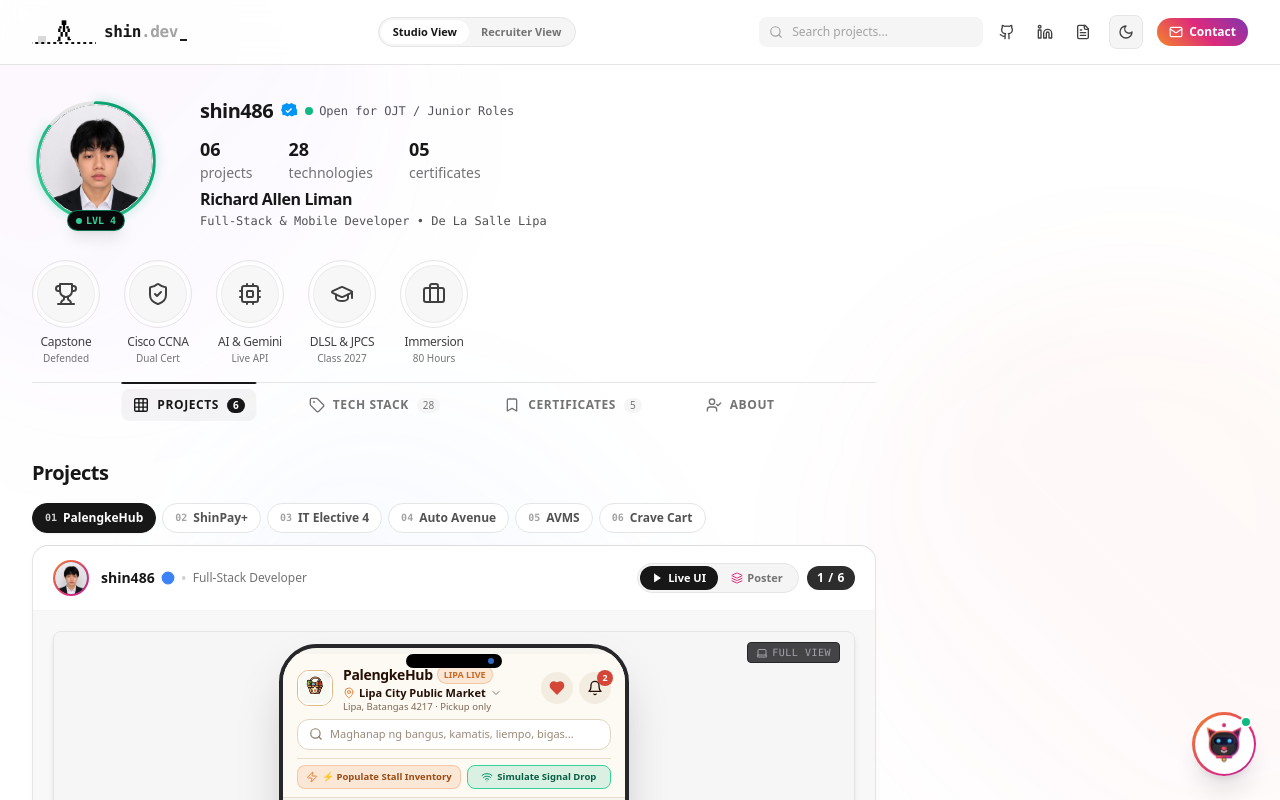
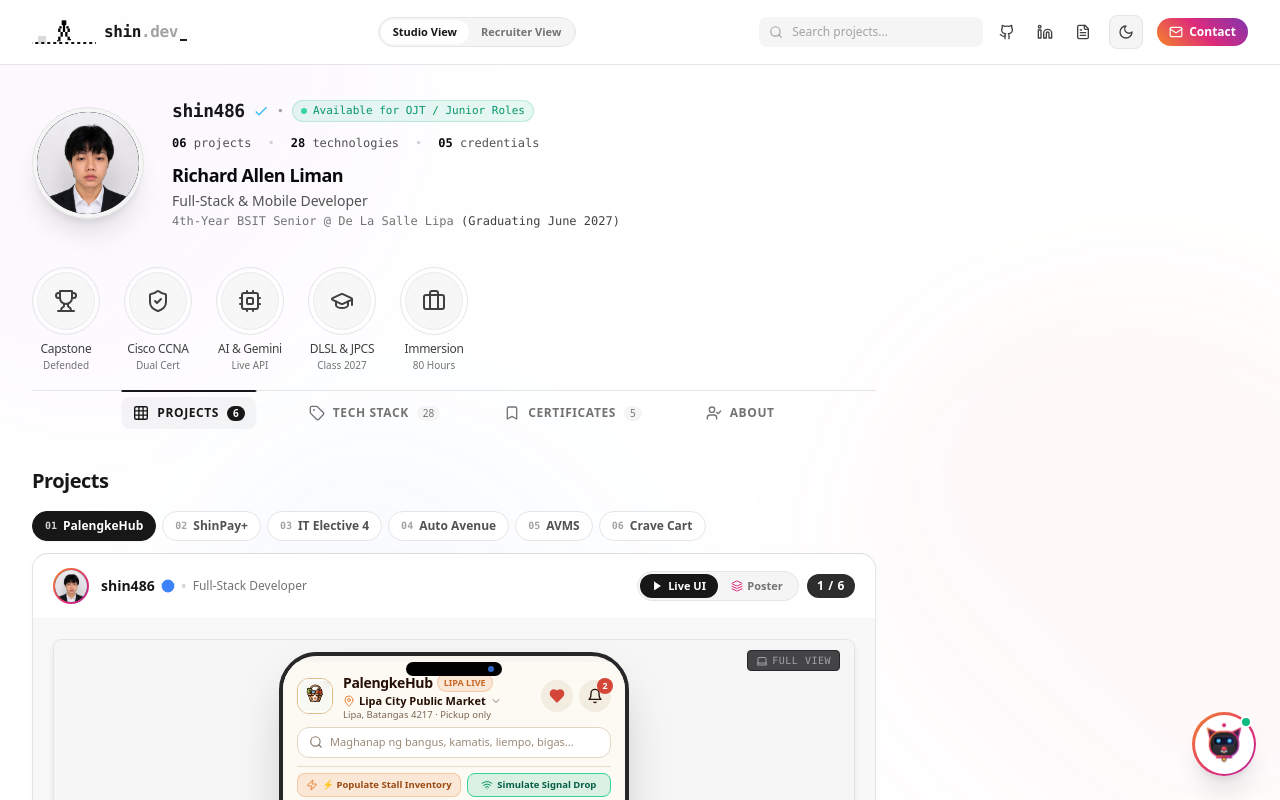
Before and after one commit to shin486/richard-allen-portfolio, a Next.js app: page / in a window 1280 px wide. Shown: the top 800 px of the page. Built offline with nearby package versions, Linux system fonts and the light colour scheme.

Commit message:
refactor(profile-header): strip arcade clutter, professionalize avatar frame, and streamline bio hierarchy

```diff
--- a/components/ProfileHeader.tsx
+++ b/components/ProfileHeader.tsx
@@ -1,213 +1,110 @@
 "use client";
 
-import React, { useEffect, useState } from "react";
+import React from "react";
 import Image from "next/image";
 import { profileData } from "@/data/profile";
 import profilePic from "@/assets/PROFILEPIC.png";
-import { ProfileStats } from "./ProfileStats";
-import { VerifiedBadge } from "./VerifiedBadge";
 
 interface ProfileHeaderProps {
   onSelectTab: (tab: string) => void;
   onNavigateToSection: (sectionId: string) => void;
 }
 
-/**
- * Calculates live BSIT degree completion percentage toward June 2, 2027.
- * Start of 4-year BSIT: August 15, 2023 -> Target Graduation: June 2, 2027.
- */
-function calculateGraduationXp(): number {
-  const startMs = new Date("2023-08-15T00:00:00+08:00").getTime();
-  const gradMs = new Date("2027-06-02T00:00:00+08:00").getTime();
-  const now = new Date();
-
-  if (now.getTime() >= gradMs) {
-    now.setFullYear(2026);
-  }
-
-  const clampedNow = Math.max(startMs, Math.min(now.getTime(), gradMs));
-  const rawPct = Math.round(((clampedNow - startMs) / (gradMs - startMs)) * 100);
-  return Math.max(75, Math.min(97, rawPct));
-}
-
-const CIRCUMFERENCE = 2 * Math.PI * 54; // ≈ 339.292
-
 export const ProfileHeader: React.FC<ProfileHeaderProps> = ({
   onSelectTab,
   onNavigateToSection,
 }) => {
-  const [targetPct, setTargetPct] = useState<number>(85);
-  const [animatedPct, setAnimatedPct] = useState<number>(0);
-  const [showTooltip, setShowTooltip] = useState<boolean>(false);
-
-  useEffect(() => {
-    const pct = calculateGraduationXp();
-    setTargetPct(pct);
-
-    // Smooth mechanical fill on initial load
-    const timer = setTimeout(() => {
-      setAnimatedPct(pct);
-    }, 180);
-
-    return () => clearTimeout(timer);
-  }, []);
-
-  const strokeDashoffset = CIRCUMFERENCE * (1 - animatedPct / 100);
-
   return (
-    <section id="profile-header" className="pt-4 sm:pt-6 md:pt-8 pb-2 sm:pb-3">
-      {/* Unified Responsive Instagram Profile Header */}
-      <div className="grid grid-cols-[auto_1fr] items-center sm:items-start gap-x-4 sm:gap-x-7 md:gap-x-10">
-        {/* Column 1: Circular Avatar with SVG Progress Ring & Pinned LVL 4 Badge */}
-        <div className="col-start-1 row-start-1 sm:row-span-2 relative flex flex-col items-center flex-shrink-0">
-          <div
-            className="relative group cursor-pointer"
-            onClick={() => setShowTooltip((prev) => !prev)}
-            onMouseEnter={() => setShowTooltip(true)}
-            onMouseLeave={() => setShowTooltip(false)}
-            role="button"
-            tabIndex={0}
-            onKeyDown={(e) => {
-              if (e.key === "Enter" || e.key === " ") {
-                e.preventDefault();
-                setShowTooltip((prev) => !prev);
-              }
-            }}
-            aria-label="View BSIT Graduation Progress"
-          >
-            {/* SVG Circular Progress Ring */}
-            <div className="relative w-24 h-24 sm:w-28 sm:h-28 md:w-32 md:h-32 flex items-center justify-center transition-transform duration-300 group-hover:scale-[1.03]">
-              <svg
-                viewBox="0 0 120 120"
-                className="w-full h-full select-none overflow-visible"
-                aria-label={`Graduation progress: ${targetPct}% toward June 2027`}
-              >
-                <defs>
-                  <linearGradient
-                    id="emeraldProgressGradient"
-                    x1="0%"
-                    y1="0%"
-                    x2="100%"
-                    y2="100%"
-                  >
-                    <stop offset="0%" stopColor="#34d399" />
-                    <stop offset="100%" stopColor="#059669" />
-                  </linearGradient>
-                </defs>
-
-                {/* Background Track */}
-                <circle
-                  cx="60"
-                  cy="60"
-                  r="54"
-                  strokeWidth="4"
-                  className="stroke-neutral-200 dark:stroke-zinc-800"
-                  fill="transparent"
-                />
-
-                {/* Progress Stroke with Subtle Emerald Glow */}
-                <circle
-                  cx="60"
-                  cy="60"
-                  r="54"
-                  strokeWidth="4"
-                  stroke="url(#emeraldProgressGradient)"
-                  fill="transparent"
-                  strokeDasharray={CIRCUMFERENCE.toFixed(2)}
-                  strokeDashoffset={strokeDashoffset.toFixed(2)}
-                  strokeLinecap="round"
-                  transform="rotate(-90 60 60)"
-                  style={{
-                    filter: "drop-shadow(0 0 5px rgba(16, 185, 129, 0.4))",
-                    transition: "stroke-dashoffset 1s cubic-bezier(0.16, 1, 0.3, 1)",
-                  }}
-                />
-              </svg>
-
-              {/* Inner Circular Avatar Image with gap */}
-              <div className="absolute inset-[6px] sm:inset-[7px] rounded-full overflow-hidden bg-neutral-900 border border-neutral-100 dark:border-zinc-800 shadow-sm">
+    <section id="profile-header" className="pt-4 sm:pt-6 md:pt-8 pb-4 sm:pb-5">
+      <div className="flex flex-col sm:flex-row items-start sm:items-center gap-4 sm:gap-7">
+        {/* Step 1: Clean, High-End Avatar Frame (No SVG ring, No level badge, No tooltip) */}
+        <div className="relative w-20 h-20 sm:w-28 sm:h-28 rounded-full p-1 bg-neutral-100 dark:bg-zinc-900 border border-neutral-200 dark:border-zinc-800 shadow-xl flex-shrink-0">
+          <div className="relative w-full h-full rounded-full overflow-hidden bg-neutral-900">
             <Image
               src={profilePic}
               alt={profileData.name}
               fill
-                  sizes="(max-width: 640px) 96px, 128px"
-                  className="object-cover"
+              sizes="(max-width: 640px) 80px, 112px"
+              className="w-full h-full rounded-full object-cover object-top filter contrast-[1.02]"
               priority
-                />
-              </div>
-
-              {/* Pinned LVL 4 Badge overlapping bottom */}
-              <div className="absolute -bottom-1.5 left-1/2 -translate-x-1/2 bg-zinc-950 border border-emerald-500/60 text-emerald-400 font-mono text-[10px] font-semibold px-2 py-0.5 rounded-full shadow-lg flex items-center gap-1 select-none z-20 whitespace-nowrap">
-                <span className="w-1.5 h-1.5 rounded-full bg-emerald-400 animate-pulse" />
-                LVL 4
-              </div>
-            </div>
-
-            {/* Interactive Milestone Tooltip */}
-            <div
-              className={`absolute left-1/2 -translate-x-1/2 top-full mt-2.5 z-40 w-60 sm:w-64 p-3 rounded-lg bg-zinc-950 text-zinc-100 border border-zinc-800 shadow-2xl transition-all duration-200 pointer-events-none font-mono text-left ${
-                showTooltip
-                  ? "opacity-100 translate-y-0 scale-100"
-                  : "opacity-0 -translate-y-1 scale-95 pointer-events-none"
-              }`}
-            >
-              <div className="flex items-center justify-between pb-1.5 border-b border-zinc-800">
-                <div className="flex items-center gap-1.5 text-xs font-semibold text-zinc-100">
-                  <span className="w-2 h-2 rounded-full bg-emerald-400" />
-                  <span>BSIT Senior • Level 4</span>
-                </div>
-                <span className="text-[10px] font-bold text-emerald-400">
-                  {targetPct}%
-                </span>
-              </div>
-              <p className="text-[11px] text-zinc-400 mt-1.5 leading-snug">
-                {targetPct}% Completed to Graduation (Target: June 2027)
-              </p>
-              <p className="text-[10px] text-zinc-500 mt-1">
-                De La Salle Lipa • Lipa City, Batangas
-              </p>
-            </div>
-          </div>
-        </div>
-
-        {/* Column 2: Username & Stats */}
-        <div className="col-start-2 row-start-1 flex flex-col justify-center gap-1.5 sm:gap-2.5 min-w-0">
-          {/* Handle Row with Verified Badge & Availability */}
-          <div className="flex flex-wrap items-center gap-x-2 gap-y-1">
-            <span className="font-bold sm:font-semibold text-base sm:text-xl text-neutral-900 dark:text-zinc-100 tracking-tight">
-              {profileData.username}
-            </span>
-            <div
-              title="Verified Developer Profile — De La Salle Lipa"
-              className="cursor-help inline-flex items-center"
-            >
-              <VerifiedBadge className="w-4 h-4 sm:w-4.5 sm:h-4.5 text-sky-400" />
-            </div>
-            <span className="inline-flex items-center gap-1.5 text-[10.5px] sm:text-xs font-mono text-zinc-600 dark:text-zinc-400">
-              <span className="w-2 h-2 rounded-full bg-emerald-500 inline-block" />
-              Open for OJT / Junior Roles
-            </span>
-          </div>
-
-          {/* Stats Row */}
-          <div className="min-w-0 w-full">
-            <ProfileStats
-              onStatClick={(sectionId, tabName) => {
-                if (tabName) onSelectTab(tabName);
-                onNavigateToSection(sectionId);
-              }}
             />
           </div>
         </div>
 
-        {/* Bio & Identity Block */}
-        <div className="col-span-2 sm:col-span-1 sm:col-start-2 row-start-2 flex flex-col gap-0.5 pt-2 sm:pt-1">
-          <h1 className="font-semibold text-sm sm:text-base text-neutral-900 dark:text-zinc-100 leading-snug tracking-tight">
+        {/* Step 2: Streamlined Bio Hierarchy & Integrated Academic Timeline */}
+        <div className="flex flex-col justify-center space-y-2 min-w-0">
+          {/* Handle & Verification & Availability */}
+          <div className="flex flex-wrap items-center gap-2">
+            <span className="font-mono text-base sm:text-lg font-bold text-neutral-900 dark:text-zinc-100 tracking-tight">
+              {profileData.username}
+            </span>
+            {/* Clean SVG Verified Checkmark */}
+            <svg
+              className="w-4 h-4 text-sky-400 fill-current shrink-0"
+              viewBox="0 0 24 24"
+              aria-label="Verified Developer Profile"
+            >
+              <path d="M9 16.17L4.83 12l-1.42 1.41L9 19 21 7l-1.41-1.41L9 16.17z" />
+            </svg>
+            <span className="text-neutral-400 dark:text-zinc-600 font-mono text-xs hidden sm:inline">
+              •
+            </span>
+            {/* Availability Pulse Badge */}
+            <span className="inline-flex items-center gap-1.5 px-2 py-0.5 rounded-full bg-emerald-500/10 border border-emerald-500/20 text-emerald-600 dark:text-emerald-400 font-mono text-[11px] whitespace-nowrap">
+              <span className="w-1.5 h-1.5 rounded-full bg-emerald-400 animate-pulse" />
+              Available for OJT / Junior Roles
+            </span>
+          </div>
+
+          {/* Quantitative Stats Row */}
+          <div className="flex items-center gap-3 sm:gap-4 text-xs font-mono text-neutral-600 dark:text-zinc-400 py-0.5">
+            <button
+              type="button"
+              onClick={() => {
+                onSelectTab("projects");
+                onNavigateToSection("portfolio-grid");
+              }}
+              className="hover:text-neutral-950 dark:hover:text-zinc-100 transition-colors focus:outline-none"
+            >
+              <span className="font-bold text-neutral-950 dark:text-zinc-100">06</span> projects
+            </button>
+            <span className="text-neutral-300 dark:text-zinc-700">•</span>
+            <button
+              type="button"
+              onClick={() => {
+                onSelectTab("skills");
+                onNavigateToSection("skills-section");
+              }}
+              className="hover:text-neutral-950 dark:hover:text-zinc-100 transition-colors focus:outline-none"
+            >
+              <span className="font-bold text-neutral-950 dark:text-zinc-100">28</span> technologies
+            </button>
+            <span className="text-neutral-300 dark:text-zinc-700">•</span>
+            <button
+              type="button"
+              onClick={() => {
+                onSelectTab("certificates");
+                onNavigateToSection("certificates-section");
+              }}
+              className="hover:text-neutral-950 dark:hover:text-zinc-100 transition-colors focus:outline-none"
+            >
+              <span className="font-bold text-neutral-950 dark:text-zinc-100">05</span> credentials
+            </button>
+          </div>
+
+          {/* Name, Focus & Academic Credentials */}
+          <div className="space-y-0.5">
+            <h1 className="text-base sm:text-lg font-semibold tracking-tight text-neutral-950 dark:text-zinc-100">
               {profileData.name}
             </h1>
-          <p className="text-xs text-neutral-600 dark:text-zinc-400 leading-snug font-mono">
-            {profileData.title} • De La Salle Lipa
+            <p className="text-xs sm:text-sm text-neutral-600 dark:text-zinc-400 font-normal">
+              {profileData.title}
             </p>
+            <p className="text-xs font-mono text-neutral-500 dark:text-zinc-500">
+              4th-Year BSIT Senior @ De La Salle Lipa{" "}
+              <span className="text-neutral-700 dark:text-zinc-400">(Graduating June 2027)</span>
+            </p>
+          </div>
         </div>
       </div>
     </section>
```
Lines whose indentation alone changed are shown as unchanged.
